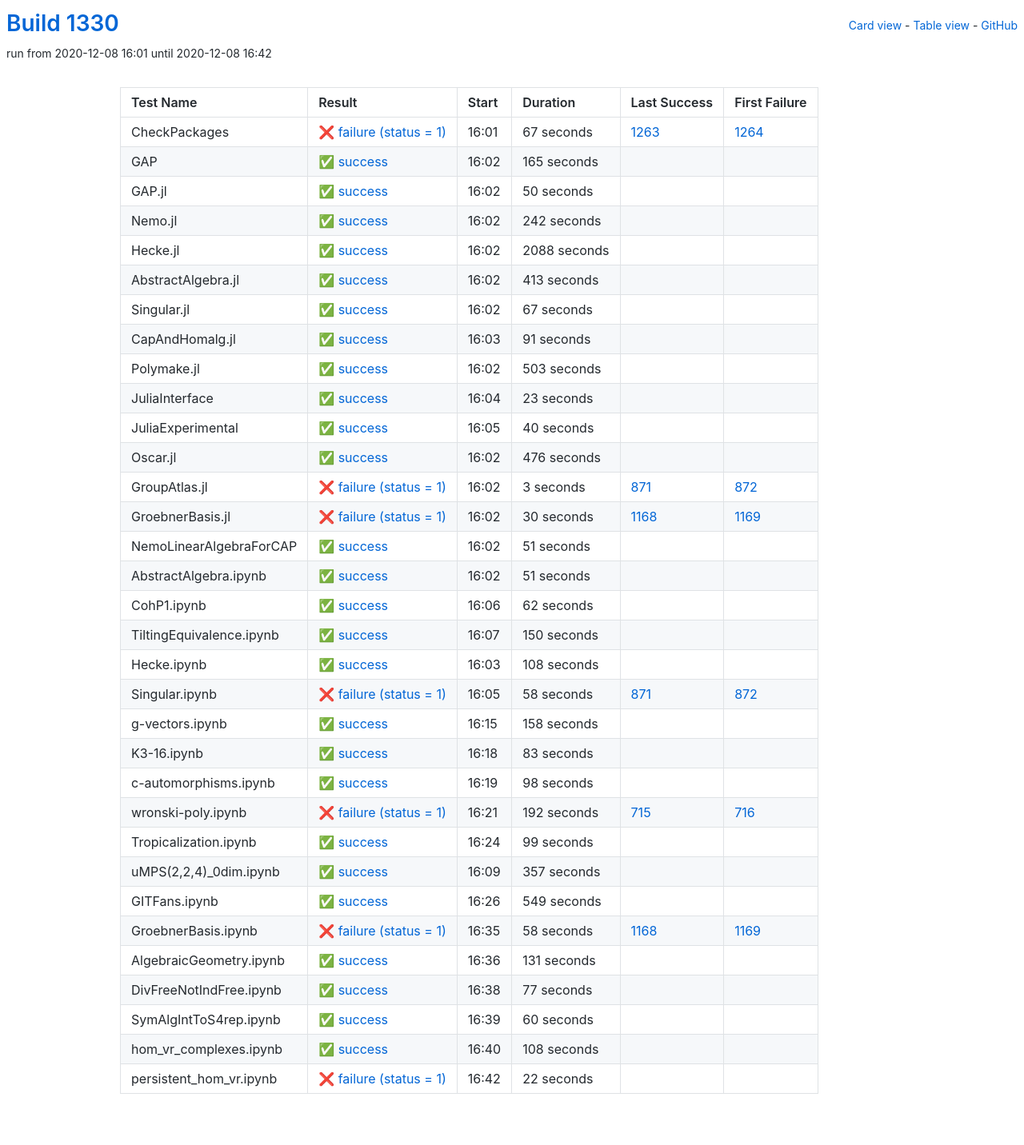
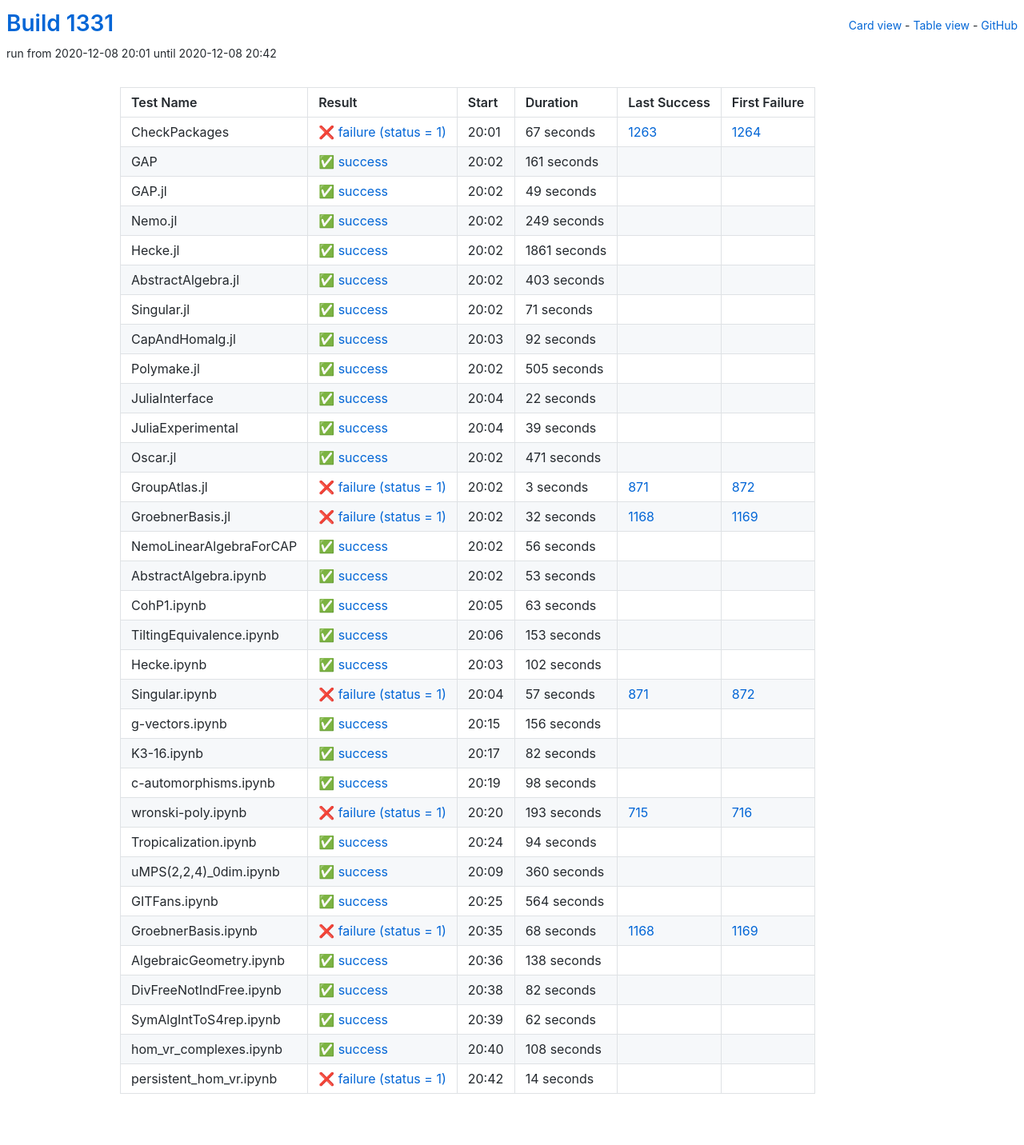
Before and after one commit to oscar-system/oscar-ci-status-stable, a Jekyll site: the page built from table.html, in a window 1280 px wide. Shown: the whole page at 80% size. Built offline with Jekyll 4.4.1, drawn with Linux system fonts in a browser that asks for light colours.

Commit message:
Build #1331

```diff
--- a/_data/ci.yml
+++ b/_data/ci.yml
@@ -1,6 +1,6 @@
 ---
-build: 1330
-build_url: https://oscarci.mathematik.uni-kl.de/job/oscar-stable/1330/
+build: 1331
+build_url: https://oscarci.mathematik.uni-kl.de/job/oscar-stable/1331/
 job: oscar-stable
 organization: oscar-system
 repo: oscar-ci-status-stable
@@ -8,8 +8,8 @@ repourl: https://github.com/oscar-system/oscar-ci-status-stable
 tests:
 - name: CheckPackages
   id: checkpackages
-  log: https://oscarci.mathematik.uni-kl.de/job/oscar-stable/1330/artifact/logs/build-1330/CheckPackages.log
-  start: 2020-12-08 16:01
+  log: https://oscarci.mathematik.uni-kl.de/job/oscar-stable/1331/artifact/logs/build-1331/CheckPackages.log
+  start: 2020-12-08 20:01
   success: false
   exitcode: 1
   status: failure
@@ -20,140 +20,140 @@ tests:
   first_failure_url: https://oscarci.mathematik.uni-kl.de/job/oscar-stable/1264/
 - name: GAP
   id: gap
-  log: https://oscarci.mathematik.uni-kl.de/job/oscar-stable/1330/artifact/logs/build-1330/GAP.log
-  start: 2020-12-08 16:02
+  log: https://oscarci.mathematik.uni-kl.de/job/oscar-stable/1331/artifact/logs/build-1331/GAP.log
+  start: 2020-12-08 20:02
   success: true
   exitcode: 0
   status: success
-  duration: 165
+  duration: 161
   last_success: false
   last_success_url:
   first_failure: false
   first_failure_url:
 - name: GAP.jl
   id: gap-jl
-  log: https://oscarci.mathematik.uni-kl.de/job/oscar-stable/1330/artifact/logs/build-1330/GAP.jl.log
-  start: 2020-12-08 16:02
+  log: https://oscarci.mathematik.uni-kl.de/job/oscar-stable/1331/artifact/logs/build-1331/GAP.jl.log
+  start: 2020-12-08 20:02
   success: true
   exitcode: 0
   status: success
-  duration: 50
+  duration: 49
   last_success: false
   last_success_url:
   first_failure: false
   first_failure_url:
 - name: Nemo.jl
   id: nemo-jl
-  log: https://oscarci.mathematik.uni-kl.de/job/oscar-stable/1330/artifact/logs/build-1330/Nemo.jl.log
-  start: 2020-12-08 16:02
+  log: https://oscarci.mathematik.uni-kl.de/job/oscar-stable/1331/artifact/logs/build-1331/Nemo.jl.log
+  start: 2020-12-08 20:02
   success: true
   exitcode: 0
   status: success
-  duration: 242
+  duration: 249
   last_success: false
   last_success_url:
   first_failure: false
   first_failure_url:
 - name: Hecke.jl
   id: hecke-jl
-  log: https://oscarci.mathematik.uni-kl.de/job/oscar-stable/1330/artifact/logs/build-1330/Hecke.jl.log
-  start: 2020-12-08 16:02
+  log: https://oscarci.mathematik.uni-kl.de/job/oscar-stable/1331/artifact/logs/build-1331/Hecke.jl.log
+  start: 2020-12-08 20:02
   success: true
   exitcode: 0
   status: success
-  duration: 2088
+  duration: 1861
   last_success: false
   last_success_url:
   first_failure: false
   first_failure_url:
 - name: AbstractAlgebra.jl
   id: abstractalgebra-jl
-  log: https://oscarci.mathematik.uni-kl.de/job/oscar-stable/1330/artifact/logs/build-1330/AbstractAlgebra.jl.log
-  start: 2020-12-08 16:02
+  log: https://oscarci.mathematik.uni-kl.de/job/oscar-stable/1331/artifact/logs/build-1331/AbstractAlgebra.jl.log
+  start: 2020-12-08 20:02
   success: true
   exitcode: 0
   status: success
-  duration: 413
+  duration: 403
   last_success: false
   last_success_url:
   first_failure: false
   first_failure_url:
 - name: Singular.jl
   id: singular-jl
-  log: https://oscarci.mathematik.uni-kl.de/job/oscar-stable/1330/artifact/logs/build-1330/Singular.jl.log
-  start: 2020-12-08 16:02
+  log: https://oscarci.mathematik.uni-kl.de/job/oscar-stable/1331/artifact/logs/build-1331/Singular.jl.log
+  start: 2020-12-08 20:02
   success: true
   exitcode: 0
   status: success
-  duration: 67
+  duration: 71
   last_success: false
   last_success_url:
   first_failure: false
   first_failure_url:
 - name: CapAndHomalg.jl
   id: capandhomalg-jl
-  log: https://oscarci.mathematik.uni-kl.de/job/oscar-stable/1330/artifact/logs/build-1330/CapAndHomalg.jl.log
-  start: 2020-12-08 16:03
+  log: https://oscarci.mathematik.uni-kl.de/job/oscar-stable/1331/artifact/logs/build-1331/CapAndHomalg.jl.log
+  start: 2020-12-08 20:03
   success: true
   exitcode: 0
   status: success
-  duration: 91
+  duration: 92
   last_success: false
   last_success_url:
   first_failure: false
   first_failure_url:
 - name: Polymake.jl
   id: polymake-jl
-  log: https://oscarci.mathematik.uni-kl.de/job/oscar-stable/1330/artifact/logs/build-1330/Polymake.jl.log
-  start: 2020-12-08 16:02
+  log: https://oscarci.mathematik.uni-kl.de/job/oscar-stable/1331/artifact/logs/build-1331/Polymake.jl.log
+  start: 2020-12-08 20:02
   success: true
   exitcode: 0
   status: success
-  duration: 503
+  duration: 505
   last_success: false
   last_success_url:
   first_failure: false
   first_failure_url:
 - name: JuliaInterface
   id: juliainterface
-  log: https://oscarci.mathematik.uni-kl.de/job/oscar-stable/1330/artifact/logs/build-1330/JuliaInterface.log
-  start: 2020-12-08 16:04
+  log: https://oscarci.mathematik.uni-kl.de/job/oscar-stable/1331/artifact/logs/build-1331/JuliaInterface.log
+  start: 2020-12-08 20:04
   success: true
   exitcode: 0
   status: success
-  duration: 23
+  duration: 22
   last_success: false
   last_success_url:
   first_failure: false
   first_failure_url:
 - name: JuliaExperimental
   id: juliaexperimental
-  log: https://oscarci.mathematik.uni-kl.de/job/oscar-stable/1330/artifact/logs/build-1330/JuliaExperimental.log
-  start: 2020-12-08 16:05
+  log: https://oscarci.mathematik.uni-kl.de/job/oscar-stable/1331/artifact/logs/build-1331/JuliaExperimental.log
+  start: 2020-12-08 20:04
   success: true
   exitcode: 0
   status: success
-  duration: 40
+  duration: 39
   last_success: false
   last_success_url:
   first_failure: false
   first_failure_url:
 - name: Oscar.jl
   id: oscar-jl
-  log: https://oscarci.mathematik.uni-kl.de/job/oscar-stable/1330/artifact/logs/build-1330/Oscar.jl.log
-  start: 2020-12-08 16:02
+  log: https://oscarci.mathematik.uni-kl.de/job/oscar-stable/1331/artifact/logs/build-1331/Oscar.jl.log
+  start: 2020-12-08 20:02
   success: true
   exitcode: 0
   status: success
-  duration: 476
+  duration: 471
   last_success: false
   last_success_url:
   first_failure: false
   first_failure_url:
 - name: GroupAtlas.jl
   id: groupatlas-jl
-  log: https://oscarci.mathematik.uni-kl.de/job/oscar-stable/1330/artifact/logs/build-1330/GroupAtlas.jl.log
-  start: 2020-12-08 16:02
+  log: https://oscarci.mathematik.uni-kl.de/job/oscar-stable/1331/artifact/logs/build-1331/GroupAtlas.jl.log
+  start: 2020-12-08 20:02
   success: false
   exitcode: 1
   status: failure
@@ -164,116 +164,116 @@ tests:
   first_failure_url: https://oscarci.mathematik.uni-kl.de/job/oscar-stable/872/
 - name: GroebnerBasis.jl
   id: groebnerbasis-jl
-  log: https://oscarci.mathematik.uni-kl.de/job/oscar-stable/1330/artifact/logs/build-1330/GroebnerBasis.jl.log
-  start: 2020-12-08 16:02
+  log: https://oscarci.mathematik.uni-kl.de/job/oscar-stable/1331/artifact/logs/build-1331/GroebnerBasis.jl.log
+  start: 2020-12-08 20:02
   success: false
   exitcode: 1
   status: failure
-  duration: 30
+  duration: 32
   last_success: 1168
   last_success_url: https://oscarci.mathematik.uni-kl.de/job/oscar-stable/1168/
   first_failure: 1169
   first_failure_url: https://oscarci.mathematik.uni-kl.de/job/oscar-stable/1169/
 - name: NemoLinearAlgebraForCAP
   id: nemolinearalgebraforcap
-  log: https://oscarci.mathematik.uni-kl.de/job/oscar-stable/1330/artifact/logs/build-1330/NemoLinearAlgebraForCAP.log
-  start: 2020-12-08 16:02
+  log: https://oscarci.mathematik.uni-kl.de/job/oscar-stable/1331/artifact/logs/build-1331/NemoLinearAlgebraForCAP.log
+  start: 2020-12-08 20:02
   success: true
   exitcode: 0
   status: success
-  duration: 51
+  duration: 56
   last_success: false
   last_success_url:
   first_failure: false
   first_failure_url:
 - name: AbstractAlgebra.ipynb
   id: abstractalgebra-ipynb
-  log: https://oscarci.mathematik.uni-kl.de/job/oscar-stable/1330/artifact/logs/build-1330/AbstractAlgebra.ipynb.log
-  start: 2020-12-08 16:02
+  log: https://oscarci.mathematik.uni-kl.de/job/oscar-stable/1331/artifact/logs/build-1331/AbstractAlgebra.ipynb.log
+  start: 2020-12-08 20:02
   success: true
   exitcode: 0
   status: success
-  duration: 51
+  duration: 53
   last_success: false
   last_success_url:
   first_failure: false
   first_failure_url:
 - name: CohP1.ipynb
   id: cohp1-ipynb
-  log: https://oscarci.mathematik.uni-kl.de/job/oscar-stable/1330/artifact/logs/build-1330/CohP1.ipynb.log
-  start: 2020-12-08 16:06
+  log: https://oscarci.mathematik.uni-kl.de/job/oscar-stable/1331/artifact/logs/build-1331/CohP1.ipynb.log
+  start: 2020-12-08 20:05
   success: true
   exitcode: 0
   status: success
-  duration: 62
+  duration: 63
   last_success: false
   last_success_url:
   first_failure: false
   first_failure_url:
 - name: TiltingEquivalence.ipynb
   id: tiltingequivalence-ipynb
-  log: https://oscarci.mathematik.uni-kl.de/job/oscar-stable/1330/artifact/logs/build-1330/TiltingEquivalence.ipynb.log
-  start: 2020-12-08 16:07
+  log: https://oscarci.mathematik.uni-kl.de/job/oscar-stable/1331/artifact/logs/build-1331/TiltingEquivalence.ipynb.log
+  start: 2020-12-08 20:06
   success: true
   exitcode: 0
   status: success
-  duration: 150
+  duration: 153
   last_success: false
   last_success_url:
   first_failure: false
   first_failure_url:
 - name: Hecke.ipynb
   id: hecke-ipynb
-  log: https://oscarci.mathematik.uni-kl.de/job/oscar-stable/1330/artifact/logs/build-1330/Hecke.ipynb.log
-  start: 2020-12-08 16:03
+  log: https://oscarci.mathematik.uni-kl.de/job/oscar-stable/1331/artifact/logs/build-1331/Hecke.ipynb.log
+  start: 2020-12-08 20:03
   success: true
   exitcode: 0
   status: success
-  duration: 108
+  duration: 102
   last_success: false
   last_success_url:
   first_failure: false
   first_failure_url:
 - name: Singular.ipynb
   id: singular-ipynb
-  log: https://oscarci.mathematik.uni-kl.de/job/oscar-stable/1330/artifact/logs/build-1330/Singular.ipynb.log
-  start: 2020-12-08 16:05
+  log: https://oscarci.mathematik.uni-kl.de/job/oscar-stable/1331/artifact/logs/build-1331/Singular.ipynb.log
+  start: 2020-12-08 20:04
   success: false
   exitcode: 1
   status: failure
-  duration: 58
+  duration: 57
   last_success: 871
   last_success_url: https://oscarci.mathematik.uni-kl.de/job/oscar-stable/871/
   first_failure: 872
   first_failure_url: https://oscarci.mathematik.uni-kl.de/job/oscar-stable/872/
 - name: g-vectors.ipynb
   id: g-vectors-ipynb
-  log: https://oscarci.mathematik.uni-kl.de/job/oscar-stable/1330/artifact/logs/build-1330/g-vectors.ipynb.log
-  start: 2020-12-08 16:15
+  log: https://oscarci.mathematik.uni-kl.de/job/oscar-stable/1331/artifact/logs/build-1331/g-vectors.ipynb.log
+  start: 2020-12-08 20:15
   success: true
   exitcode: 0
   status: success
-  duration: 158
+  duration: 156
   last_success: false
   last_success_url:
   first_failure: false
   first_failure_url:
 - name: K3-16.ipynb
   id: k3-16-ipynb
-  log: https://oscarci.mathematik.uni-kl.de/job/oscar-stable/1330/artifact/logs/build-1330/K3-16.ipynb.log
-  start: 2020-12-08 16:18
+  log: https://oscarci.mathematik.uni-kl.de/job/oscar-stable/1331/artifact/logs/build-1331/K3-16.ipynb.log
+  start: 2020-12-08 20:17
   success: true
   exitcode: 0
   status: success
-  duration: 83
+  duration: 82
   last_success: false
   last_success_url:
   first_failure: false
   first_failure_url:
 - name: c-automorphisms.ipynb
   id: c-automorphisms-ipynb
-  log: https://oscarci.mathematik.uni-kl.de/job/oscar-stable/1330/artifact/logs/build-1330/c-automorphisms.ipynb.log
-  start: 2020-12-08 16:19
+  log: https://oscarci.mathematik.uni-kl.de/job/oscar-stable/1331/artifact/logs/build-1331/c-automorphisms.ipynb.log
+  start: 2020-12-08 20:19
   success: true
   exitcode: 0
   status: success
@@ -284,104 +284,104 @@ tests:
   first_failure_url:
 - name: wronski-poly.ipynb
   id: wronski-poly-ipynb
-  log: https://oscarci.mathematik.uni-kl.de/job/oscar-stable/1330/artifact/logs/build-1330/wronski-poly.ipynb.log
-  start: 2020-12-08 16:21
+  log: https://oscarci.mathematik.uni-kl.de/job/oscar-stable/1331/artifact/logs/build-1331/wronski-poly.ipynb.log
+  start: 2020-12-08 20:20
   success: false
   exitcode: 1
   status: failure
-  duration: 192
+  duration: 193
   last_success: 715
   last_success_url: https://oscarci.mathematik.uni-kl.de/job/oscar-stable/715/
   first_failure: 716
   first_failure_url: https://oscarci.mathematik.uni-kl.de/job/oscar-stable/716/
 - name: Tropicalization.ipynb
   id: tropicalization-ipynb
-  log: https://oscarci.mathematik.uni-kl.de/job/oscar-stable/1330/artifact/logs/build-1330/Tropicalization.ipynb.log
-  start: 2020-12-08 16:24
+  log: https://oscarci.mathematik.uni-kl.de/job/oscar-stable/1331/artifact/logs/build-1331/Tropicalization.ipynb.log
+  start: 2020-12-08 20:24
   success: true
   exitcode: 0
   status: success
-  duration: 99
+  duration: 94
   last_success: false
   last_success_url:
   first_failure: false
   first_failure_url:
 - name: uMPS(2,2,4)_0dim.ipynb
   id: umps-2-2-4-0dim-ipynb
-  log: https://oscarci.mathematik.uni-kl.de/job/oscar-stable/1330/artifact/logs/build-1330/uMPS-2-2-4-_0dim.ipynb.log
-  start: 2020-12-08 16:09
+  log: https://oscarci.mathematik.uni-kl.de/job/oscar-stable/1331/artifact/logs/build-1331/uMPS-2-2-4-_0dim.ipynb.log
+  start: 2020-12-08 20:09
   success: true
   exitcode: 0
   status: success
-  duration: 357
+  duration: 360
   last_success: false
   last_success_url:
   first_failure: false
   first_failure_url:
 - name: GITFans.ipynb
   id: gitfans-ipynb
-  log: https://oscarci.mathematik.uni-kl.de/job/oscar-stable/1330/artifact/logs/build-1330/GITFans.ipynb.log
-  start: 2020-12-08 16:26
+  log: https://oscarci.mathematik.uni-kl.de/job/oscar-stable/1331/artifact/logs/build-1331/GITFans.ipynb.log
+  start: 2020-12-08 20:25
   success: true
   exitcode: 0
   status: success
-  duration: 549
+  duration: 564
   last_success: false
   last_success_url:
   first_failure: false
   first_failure_url:
 - name: GroebnerBasis.ipynb
   id: groebnerbasis-ipynb
-  log: https://oscarci.mathematik.uni-kl.de/job/oscar-stable/1330/artifact/logs/build-1330/GroebnerBasis.ipynb.log
-  start: 2020-12-08 16:35
+  log: https://oscarci.mathematik.uni-kl.de/job/oscar-stable/1331/artifact/logs/build-1331/GroebnerBasis.ipynb.log
+  start: 2020-12-08 20:35
   success: false
   exitcode: 1
   status: failure
-  duration: 58
+  duration: 68
   last_success: 1168
   last_success_url: https://oscarci.mathematik.uni-kl.de/job/oscar-stable/1168/
   first_failure: 1169
   first_failure_url: https://oscarci.mathematik.uni-kl.de/job/oscar-stable/1169/
 - name: AlgebraicGeometry.ipynb
   id: algebraicgeometry-ipynb
-  log: https://oscarci.mathematik.uni-kl.de/job/oscar-stable/1330/artifact/logs/build-1330/AlgebraicGeometry.ipynb.log
-  start: 2020-12-08 16:36
+  log: https://oscarci.mathematik.uni-kl.de/job/oscar-stable/1331/artifact/logs/build-1331/AlgebraicGeometry.ipynb.log
+  start: 2020-12-08 20:36
   success: true
   exitcode: 0
   status: success
-  duration: 131
+  duration: 138
   last_success: false
   last_success_url:
   first_failure: false
   first_failure_url:
 - name: DivFreeNotIndFree.ipynb
   id: divfreenotindfree-ipynb
-  log: https://oscarci.mathematik.uni-kl.de/job/oscar-stable/1330/artifact/logs/build-1330/DivFreeNotIndFree.ipynb.log
-  start: 2020-12-08 16:38
+  log: https://oscarci.mathematik.uni-kl.de/job/oscar-stable/1331/artifact/logs/build-1331/DivFreeNotIndFree.ipynb.log
+  start: 2020-12-08 20:38
   success: true
   exitcode: 0
   status: success
-  duration: 77
+  duration: 82
   last_success: false
   last_success_url:
   first_failure: false
   first_failure_url:
 - name: SymAlgIntToS4rep.ipynb
   id: symalginttos4rep-ipynb
-  log: https://oscarci.mathematik.uni-kl.de/job/oscar-stable/1330/artifact/logs/build-1330/SymAlgIntToS4rep.ipynb.log
-  start: 2020-12-08 16:39
+  log: https://oscarci.mathematik.uni-kl.de/job/oscar-stable/1331/artifact/logs/build-1331/SymAlgIntToS4rep.ipynb.log
+  start: 2020-12-08 20:39
   success: true
   exitcode: 0
   status: success
-  duration: 60
+  duration: 62
   last_success: false
   last_success_url:
   first_failure: false
   first_failure_url:
 - name: hom_vr_complexes.ipynb
   id: hom-vr-complexes-ipynb
-  log: https://oscarci.mathematik.uni-kl.de/job/oscar-stable/1330/artifact/logs/build-1330/hom_vr_complexes.ipynb.log
-  start: 2020-12-08 16:40
+  log: https://oscarci.mathematik.uni-kl.de/job/oscar-stable/1331/artifact/logs/build-1331/hom_vr_complexes.ipynb.log
+  start: 2020-12-08 20:40
   success: true
   exitcode: 0
   status: success
@@ -392,12 +392,12 @@ tests:
   first_failure_url:
 - name: persistent_hom_vr.ipynb
   id: persistent-hom-vr-ipynb
-  log: https://oscarci.mathematik.uni-kl.de/job/oscar-stable/1330/artifact/logs/build-1330/persistent_hom_vr.ipynb.log
-  start: 2020-12-08 16:42
+  log: https://oscarci.mathematik.uni-kl.de/job/oscar-stable/1331/artifact/logs/build-1331/persistent_hom_vr.ipynb.log
+  start: 2020-12-08 20:42
   success: false
   exitcode: 1
   status: failure
-  duration: 22
+  duration: 14
   last_success: false
   last_success_url:
   first_failure: false
```
Also changed, not shown: README.md.
